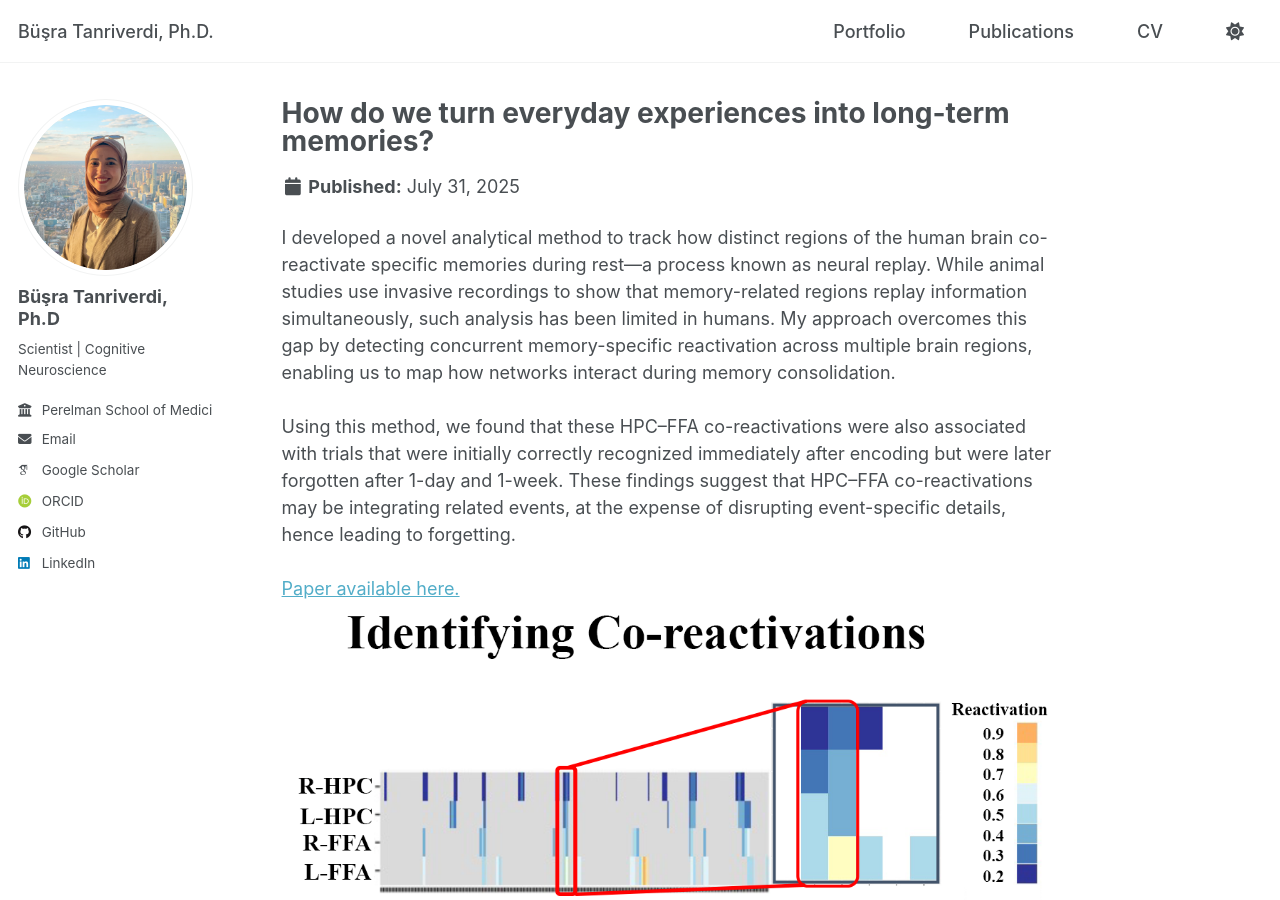
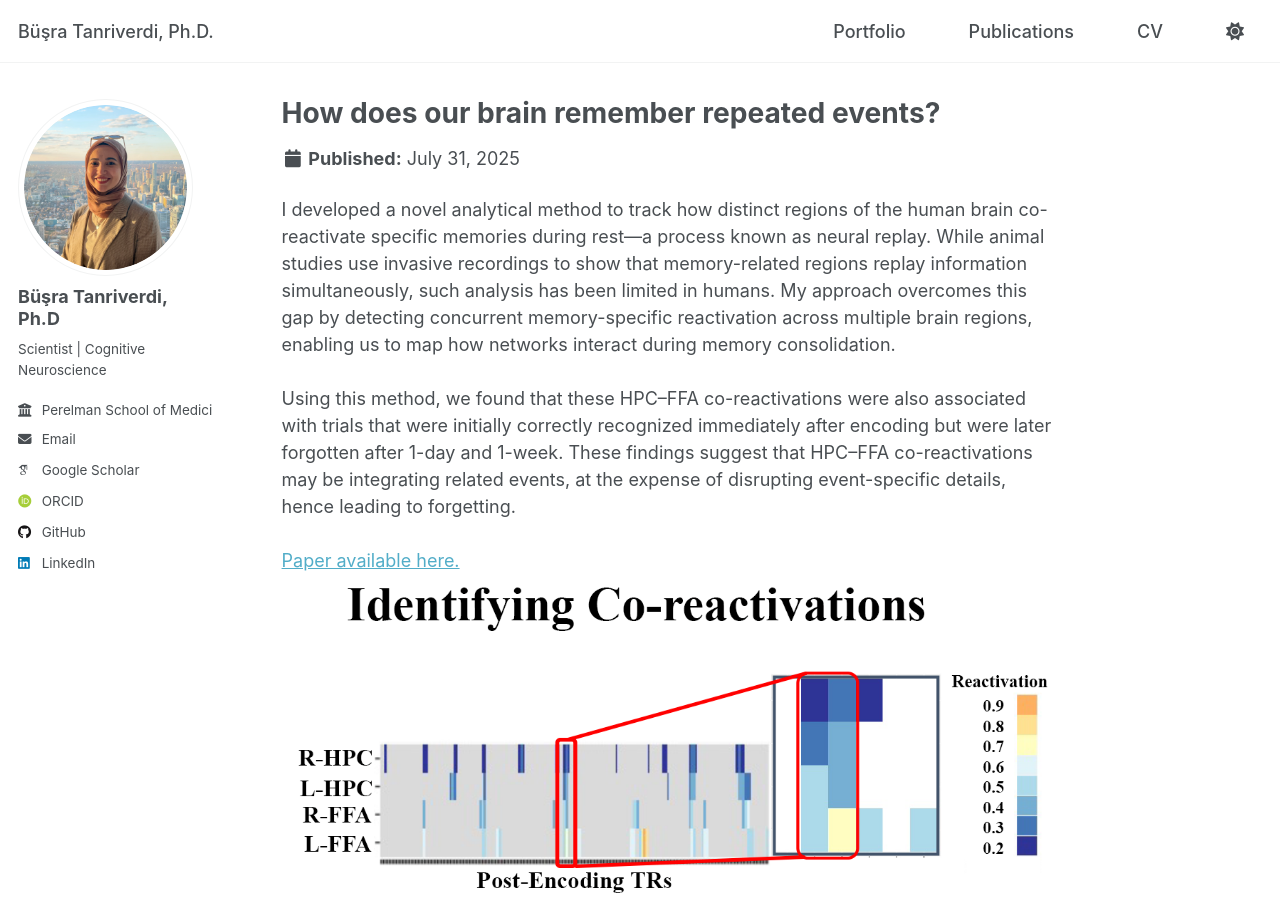
Before and after one commit to busratanriverdi/busratanriverdi.github.io, a Jekyll site: the page built from _portfolio/project2_memoryreplay.md, in a window 1280 px wide and 900 px high. Built offline with Jekyll 4.4.1, drawn with Linux system fonts in a browser that asks for light colours; some web fonts are replaced; a script that is not in the unit is left out.

Commit message:
Portfolio page is updated

```diff
--- a/_portfolio/project2_memoryreplay.md
+++ b/_portfolio/project2_memoryreplay.md
@@ -1,5 +1,5 @@
 ---
-title: "How do we turn everyday experiences into long-term memories?"
+title: "How does our brain remember repeated events?"
 collection: portfolio
 ---
 
```
